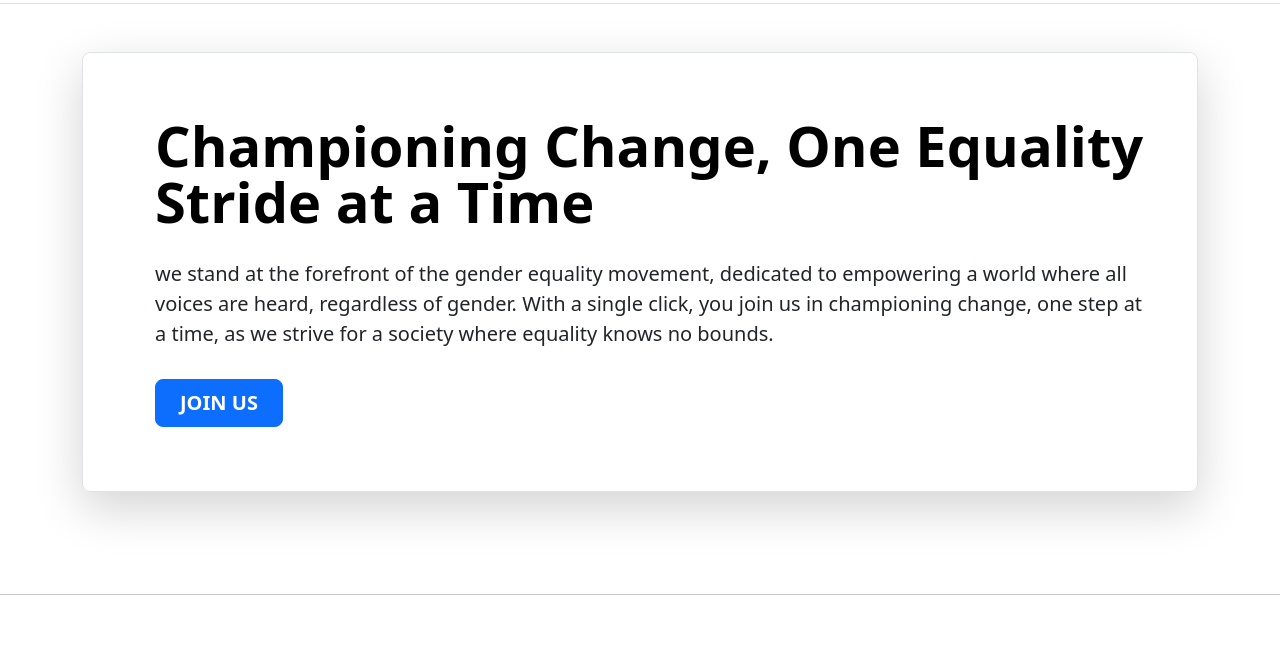
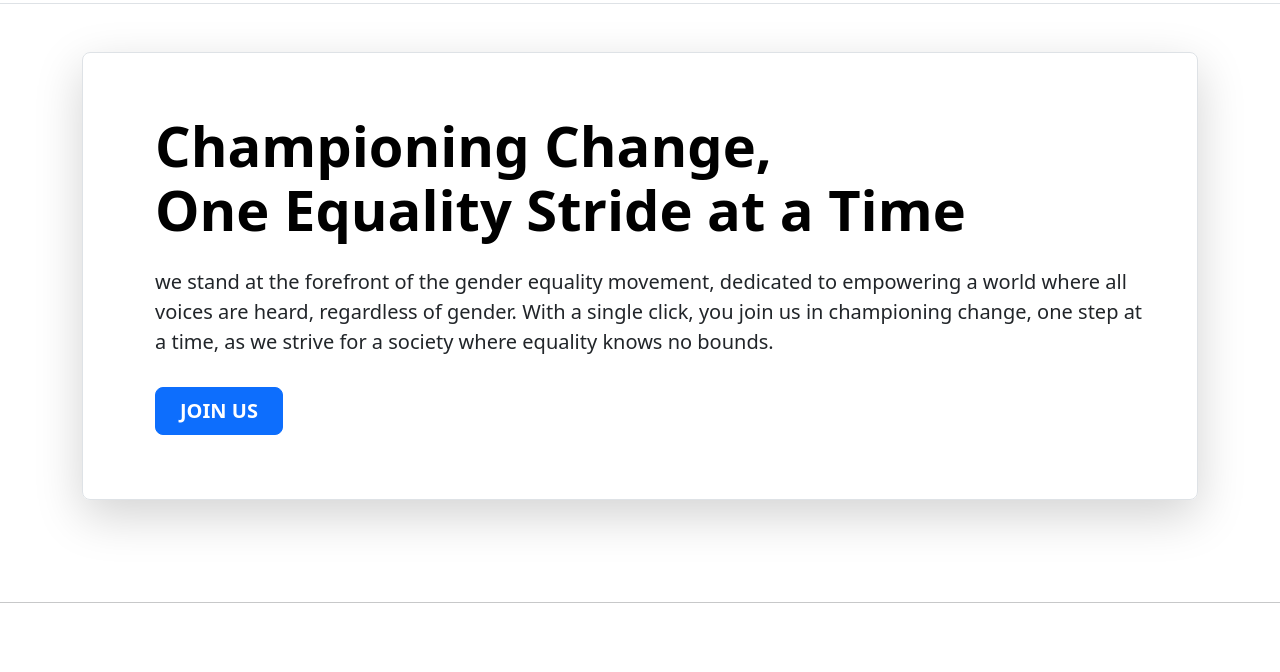
Before and after one commit to Kaulesh01/Kaulesh01.github.io, a website: page index.html in a window 1280 px wide. Shown: the part 83-755 px from the top of the page. Drawn offline with nearby package versions, Linux system fonts and the light colour scheme.

Commit message:
hero-fix

```diff
--- a/index.html
+++ b/index.html
@@ -48,9 +48,9 @@
       <div class="container my-5">
         <div class=" p-4 pb-0 pe-lg-0 pt-lg-5 align-items-center rounded-3 border shadow-lg">
           <div class=" p-3 p-lg-5 pt-lg-3">
-            <h1 class="display-4 fw-bold lh-1 text-body-emphasis">Championing Change, One Equality Stride at a Time</h1>
+            <h1 class="display-4 mr-10 fw-bold lh-1 text-body-emphasis">Championing Change,</h1><h2 class="display-4 mr-10 fw-bold lh-1 text-body-emphasis" >One Equality Stride at a Time</h1>
             <p class="lead">we stand at the forefront of the gender equality movement, dedicated to empowering a world where all voices are heard, regardless of gender. With a single click, you join us in championing change, one step at a time, as we strive for a society where equality knows no bounds.</p>
-            <div class="d-grid gap-2 d-md-flex justify-content-md-start mb-4 mb-lg-3">
+            <div class="d-grid gap-2  mr-5 d-md-flex justify-content-md-start mb-4 mb-lg-3">
               <a href="Joinus.html"><button  type="button" class="btn btn-primary btn-lg px-4 me-md-2 fw-bold">JOIN US</button>
               </a>
             </div>
```
